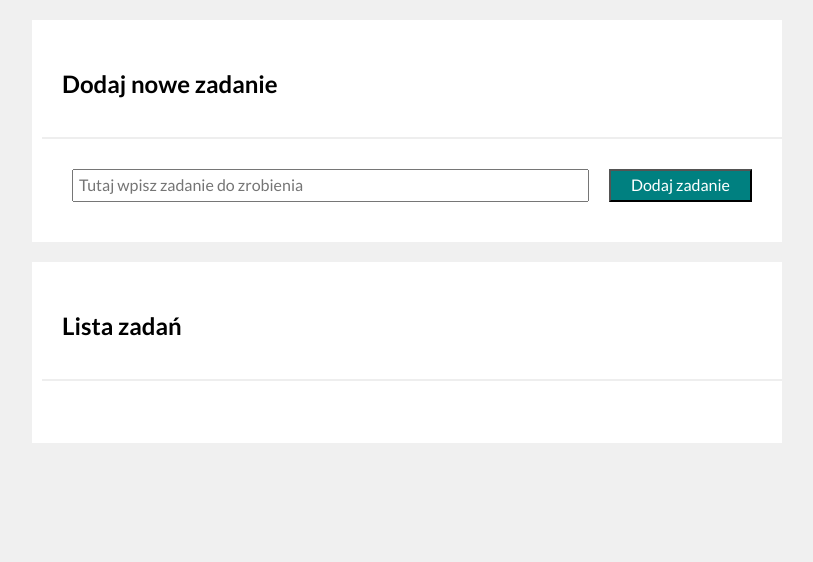
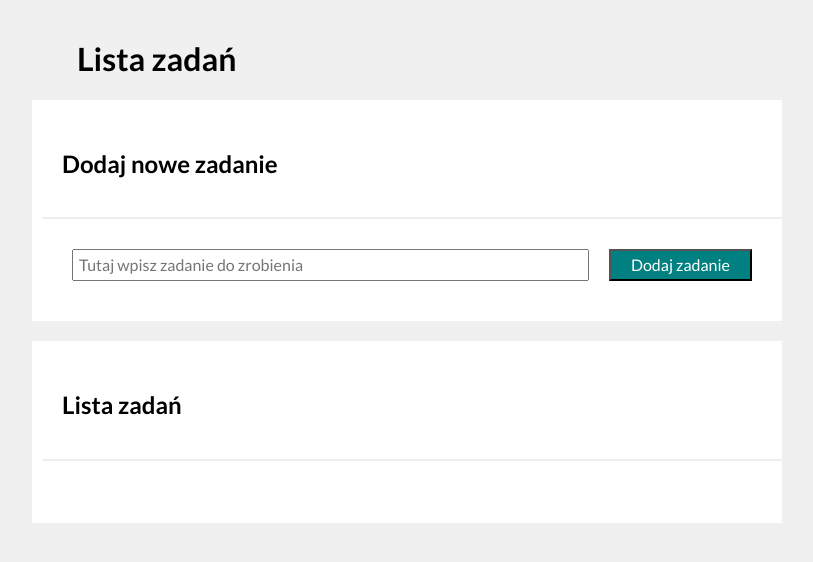
Before and after one commit to PrzemekBiernat1998/todo-list-react, a React (Create React App) app: page / in a window 1280 px wide. Shown: the top 562 px of the page, without its empty margins (233-1046 px from the left). Built offline with nearby package versions, Linux system fonts and the light colour scheme.

Commit message:
repair errors

```diff
--- a/src/App.js
+++ b/src/App.js
@@ -26,7 +26,6 @@ function App() {
   } = useTasks();
 
   return (
-    <body className="body">
       <Container className="container">
         <Header title="Lista zadań" />
         <Section
@@ -39,7 +38,6 @@ function App() {
           extraContainer={<Buttons tasks={tasks} hideDone={hideDone} toggleHideDone={toggleHideDone} setAllDone={setAllDone} />}
         />
       </Container>
-    </body>
   );
 }
 
--- a/src/Container/index.js
+++ b/src/Container/index.js
@@ -1,8 +1,9 @@
-import { Header } from "./styled"
+import styled from "styled-components";
 
-const Container = ({children}) => (
-    <Header>
-        {children}
-    </Header>
-);
+const Container = styled.div`
+    max-width: 900px;
+    padding: 20px;
+    margin: 0 auto;
+`;
+
 export default Container;
--- a/src/Container/styled.js
+++ /dev/null
@@ -1,7 +0,0 @@
-import styled from "styled-components";
-
-export const Header = styled.header`
-    max-width: 900px;
-    padding: 20px;
-    margin: 0 auto;
-`;
--- a/src/Header/styled.js
+++ b/src/Header/styled.js
@@ -1,5 +1,5 @@
 import styled from "styled-components";
 
-export const MainHeader = styled.head`
+export const MainHeader = styled.header`
     margin-left: 100px
 `;
```
